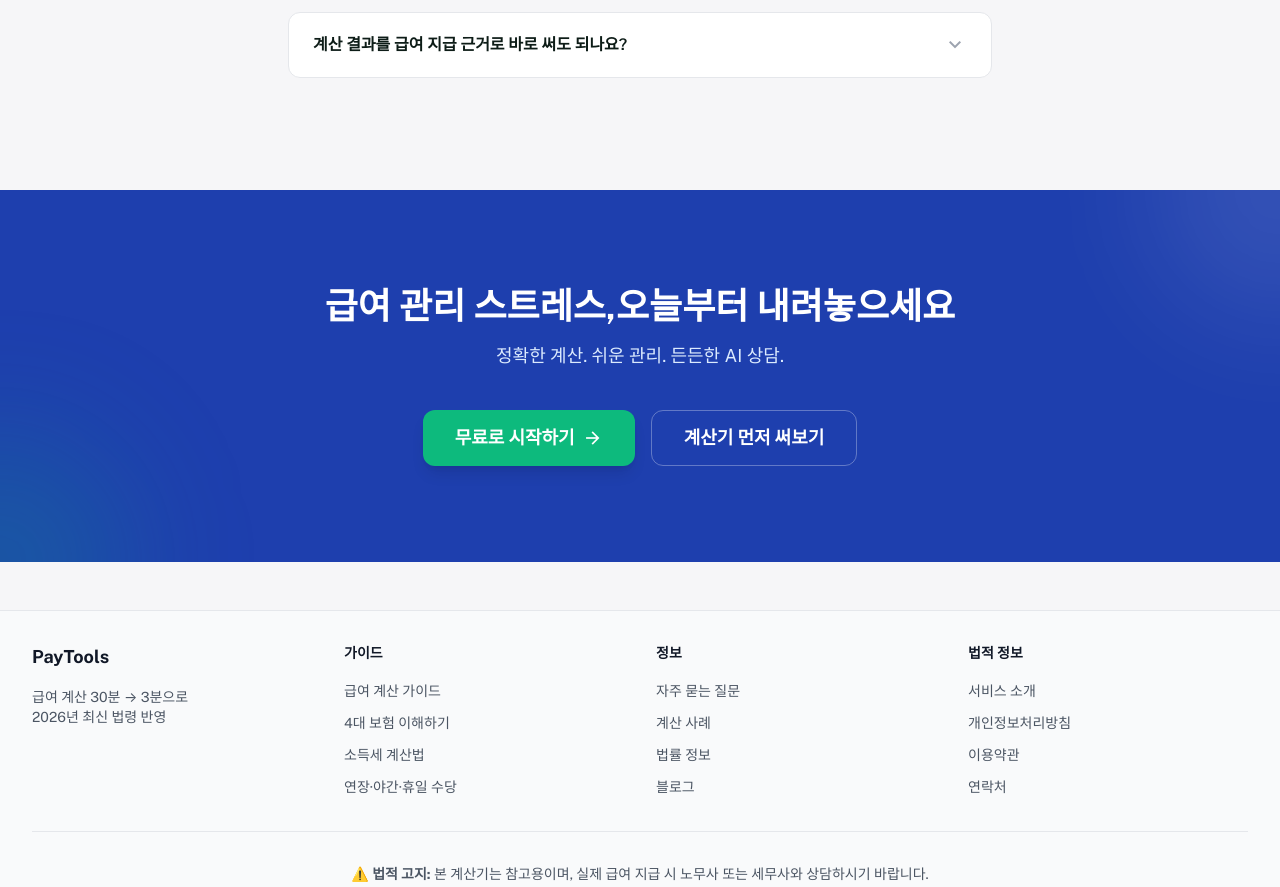
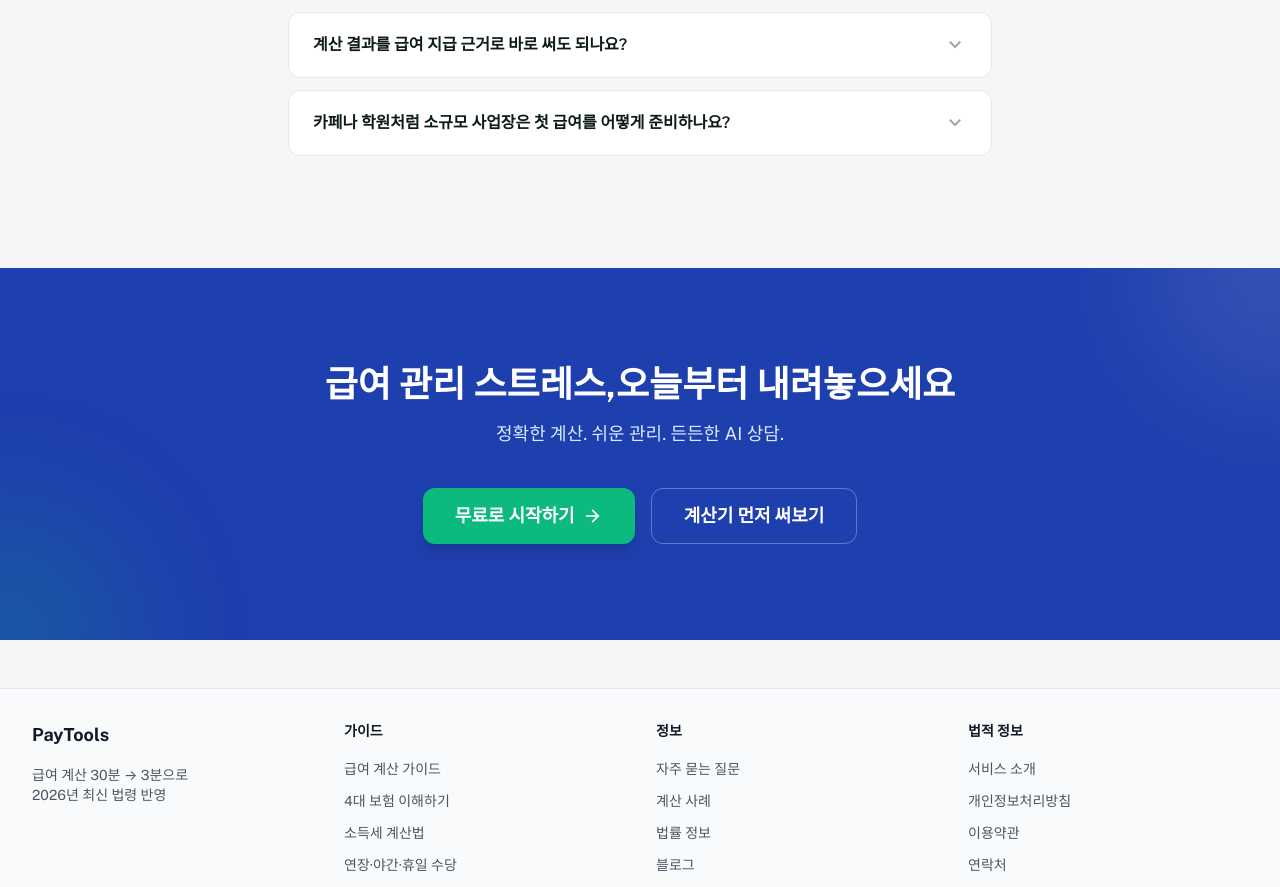
Before and after one commit to freenu0618/calcul, a React (Vite) app in the folder frontend/: page / in a window 1280 px wide. Shown: the part 9650-10537 px from the top of the page. Built offline with nearby package versions, Linux system fonts and the light colour scheme; no server answers.

Commit message:
improve: clarify small business first payroll signals

```diff
--- a/frontend/src/pages/Landing/FAQSection.tsx
+++ b/frontend/src/pages/Landing/FAQSection.tsx
@@ -48,6 +48,11 @@ const faqs: FAQItem[] = [
     question: '계산 결과를 급여 지급 근거로 바로 써도 되나요?',
     answer:
       'PayTools 결과는 급여 조건을 점검하는 참고용 예상액입니다. 실제 지급 전에는 근로계약서, 근무기록, 비과세 수당, 회사별 공제, 정산 기간이 같은지 확인하고 분쟁 가능성이 있으면 노무사 또는 세무 전문가 검토를 함께 진행하는 것이 안전합니다.',
+  },
+  {
+    question: '카페나 학원처럼 소규모 사업장은 첫 급여를 어떻게 준비하나요?',
+    answer:
+      '먼저 상시근로자 5인 이상 여부, 월급제·시급제·시급기반 월급제 중 계약 방식, 주 소정근로시간, 주휴수당 대상 여부를 나누세요. 그다음 기본급 또는 시급, 과세·비과세 수당, 실제 시프트, 부양가족 수, 4대보험 적용 여부를 PayTools에 입력해 예상 실수령액과 사업주 부담을 검토하는 흐름이 안전합니다.',
   },
 ];
 
```
Also changed, not shown: frontend/public/llms.txt, 1 other file (tests, documents, lock files or other folders).
